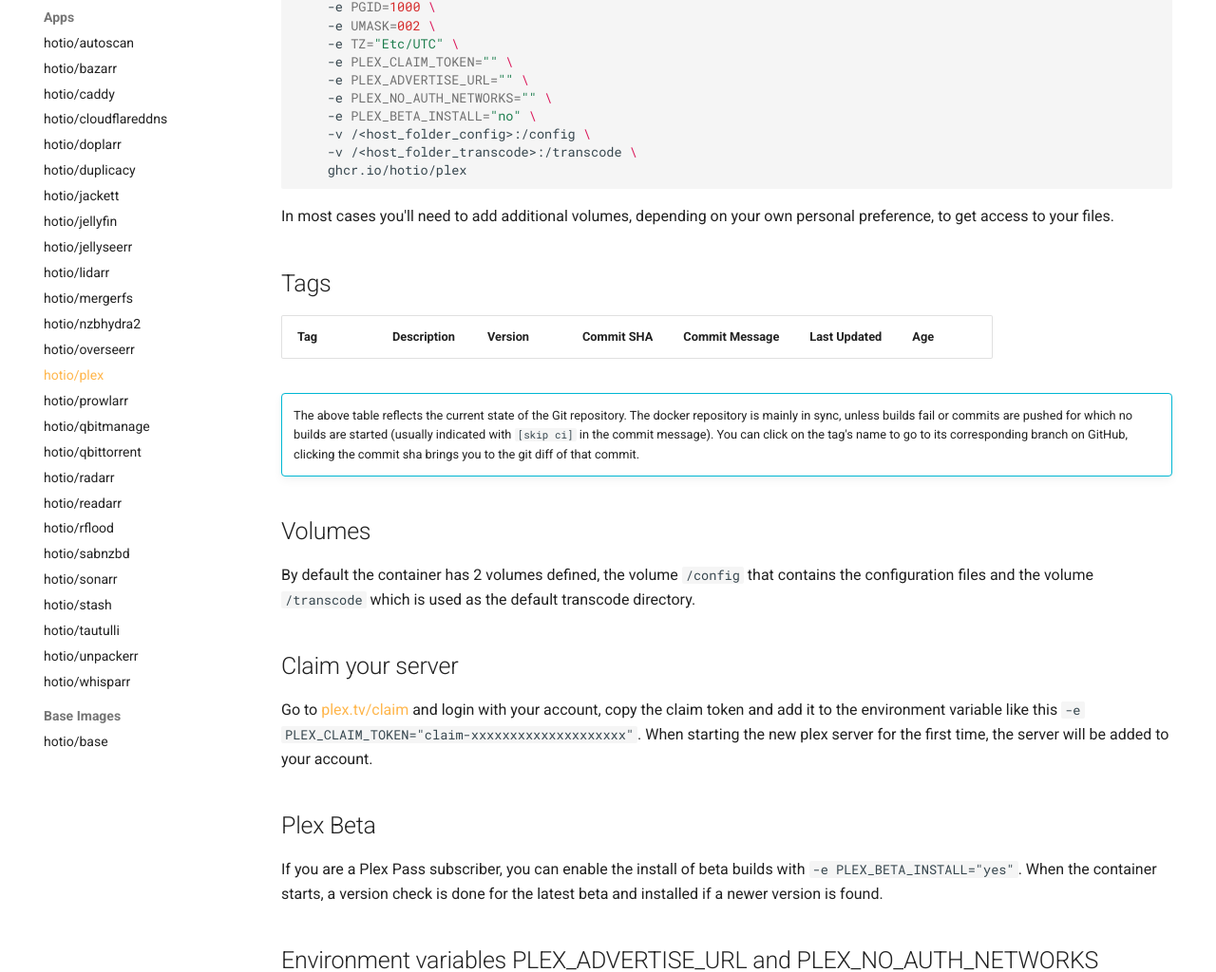
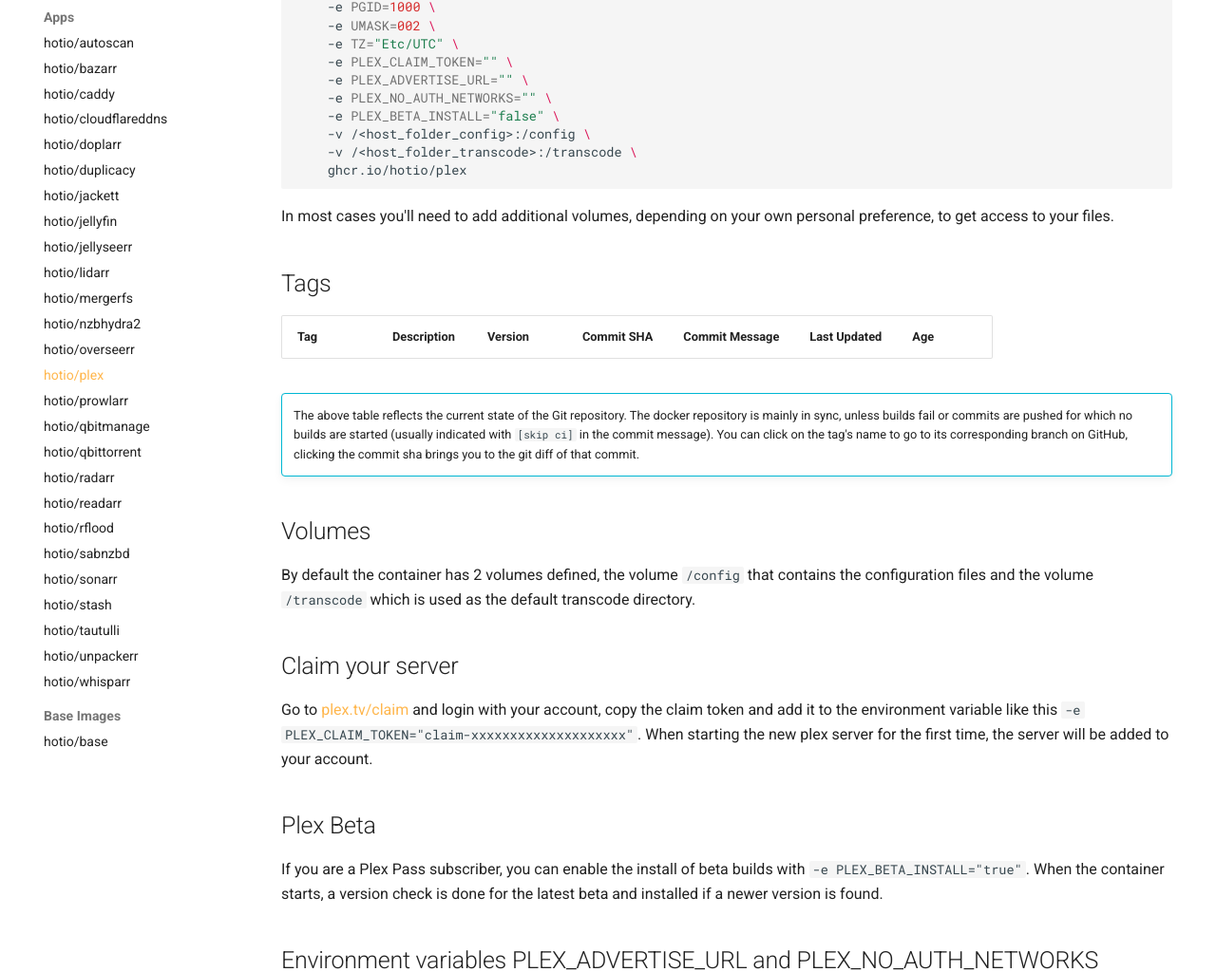
Before and after one commit to hotio/website, an MkDocs documentation site: the page built from docs/containers/plex.md, in a window 1280 px wide and 1400 px high, scrolled down 523 px. Shown: the part 147-1171 px from the top of the window at 95% size. Built offline with MkDocs 1.6.1 and Material for MkDocs 9.7.7, drawn with Linux system fonts in a browser that asks for light colours.

Commit message:
update plex

```diff
--- a/docs/containers/plex.md
+++ b/docs/containers/plex.md
@@ -25,7 +25,7 @@
         -e PLEX_CLAIM_TOKEN="" \
         -e PLEX_ADVERTISE_URL="" \
         -e PLEX_NO_AUTH_NETWORKS="" \
-        -e PLEX_BETA_INSTALL="no" \
+        -e PLEX_BETA_INSTALL="false" \
         -v /<host_folder_config>:/config \
         -v /<host_folder_transcode>:/transcode \
         ghcr.io/hotio/plex
@@ -50,7 +50,7 @@
           - PLEX_CLAIM_TOKEN
           - PLEX_ADVERTISE_URL
           - PLEX_NO_AUTH_NETWORKS
-          - PLEX_BETA_INSTALL=no
+          - PLEX_BETA_INSTALL=false
         volumes:
           - /<host_folder_config>:/config
           - /<host_folder_transcode>:/transcode
@@ -70,7 +70,7 @@
 
 ## Plex Beta
 
-If you are a Plex Pass subscriber, you can enable the install of beta builds with `-e PLEX_BETA_INSTALL="yes"`. When the container starts, a version check is done for the latest beta and installed if a newer version is found.
+If you are a Plex Pass subscriber, you can enable the install of beta builds with `-e PLEX_BETA_INSTALL="true"`. When the container starts, a version check is done for the latest beta and installed if a newer version is found.
 
 ## Environment variables PLEX_ADVERTISE_URL and PLEX_NO_AUTH_NETWORKS
 
```
